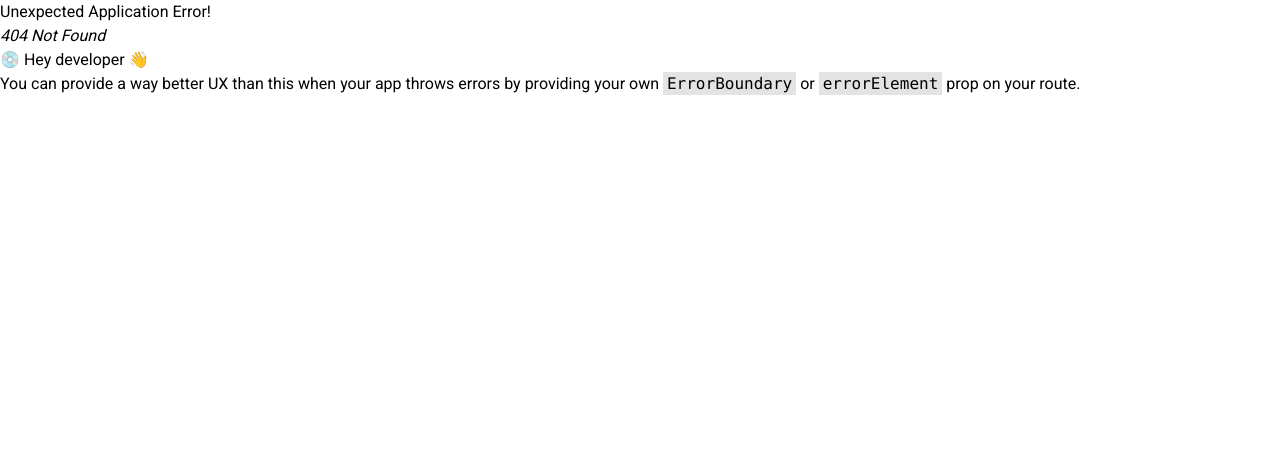
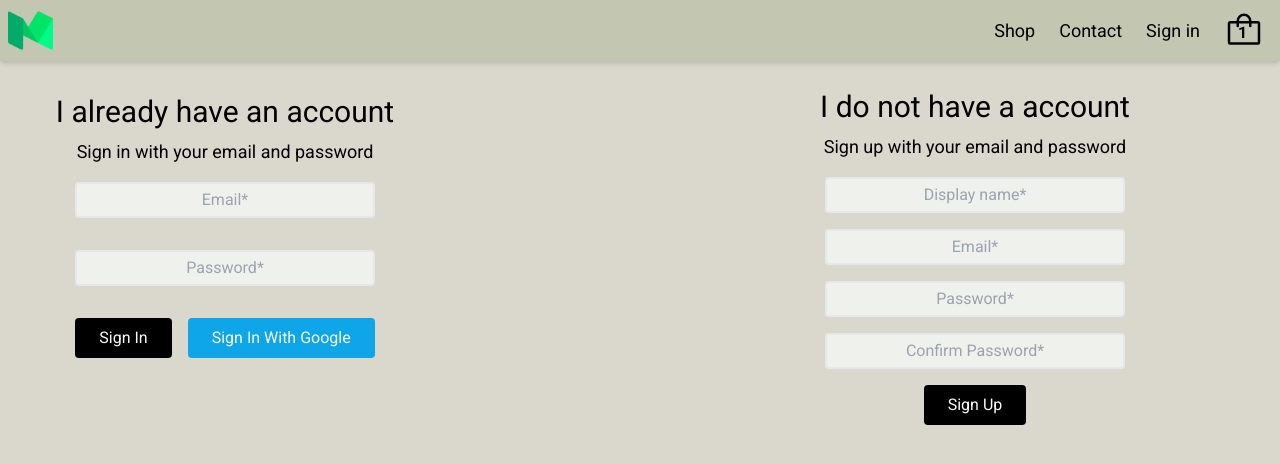
Before and after one commit to LucasDaSilva96/Just-React, a React (Vite) app: page /auth in a window 1280 px wide. Before the commit this address had no page. Shown: the top 464 px of the page. Built offline with nearby package versions, Linux system fonts and the light colour scheme.

Commit message:
Finished the design of the sign-in/sign-up page, divided the form into components & started creating the helper functions regarding firebase-server

```diff
--- a/package.json
+++ b/package.json
@@ -13,6 +13,7 @@
     "firebase": "^10.7.2",
     "react": "^18.2.0",
     "react-dom": "^18.2.0",
+    "react-hot-toast": "^2.4.1",
     "react-router-dom": "^6.21.3"
   },
   "devDependencies": {
--- a/src/App.jsx
+++ b/src/App.jsx
@@ -2,6 +2,8 @@ import Home from "./pages/Home";
 import { RouterProvider, createBrowserRouter } from "react-router-dom";
 import Layout from "./pages/Layout";
 import SignIn from "./pages/SignIn";
+import React from "react";
+import { Toaster } from "react-hot-toast";
 
 const router = createBrowserRouter([
   {
@@ -13,7 +15,7 @@ const router = createBrowserRouter([
         element: <Home />,
       },
       {
-        path: "sign-in",
+        path: "auth",
         element: <SignIn />,
       },
     ],
@@ -21,7 +23,36 @@ const router = createBrowserRouter([
 ]);
 
 function App() {
-  return <RouterProvider router={router} />;
+  return (
+    <React.Fragment>
+      <RouterProvider router={router} />
+      <Toaster
+        position="top-center"
+        gutter={12}
+        containerStyle={{ margin: "8px" }}
+        toastOptions={{
+          success: {
+            duration: 3000,
+            style: {
+              backgroundColor: "#A3B18A",
+            },
+          },
+          error: {
+            duration: 5000,
+            style: {
+              backgroundColor: "#e63946",
+            },
+          },
+          style: {
+            fontSize: "16px",
+            maxWidth: "500px",
+            padding: "16px 24px",
+            color: "var(--color-grey-700)",
+          },
+        }}
+      />
+    </React.Fragment>
+  );
 }
 
 export default App;
--- /dev/null
+++ b/src/components/Button.jsx
@@ -0,0 +1,17 @@
+const BUTTON_TYPE_CLASSES = {
+  google: "text-slate-50 bg-sky-500/100 ",
+  inverted: "text-slate-50 bg-black ",
+};
+
+function Button({ children, buttonType, ...otherProps }) {
+  return (
+    <button
+      className={`py-2 px-6 rounded capitalize transition-all hover:bg-white hover:text-black ${BUTTON_TYPE_CLASSES[buttonType]}`}
+      {...otherProps}
+    >
+      {children}
+    </button>
+  );
+}
+
+export default Button;
--- /dev/null
+++ b/src/components/FormInputField.jsx
@@ -0,0 +1,11 @@
+import React from "react";
+
+function FormInputField({ ...Props }) {
+  return (
+    <div>
+      <input {...Props} />
+    </div>
+  );
+}
+
+export default FormInputField;
--- a/src/components/Header.jsx
+++ b/src/components/Header.jsx
@@ -22,10 +22,7 @@ function Header() {
         <NavLink className="text-lg transition-all hover:underline">
           Contact
         </NavLink>
-        <NavLink
-          to="sign-in"
-          className="text-lg transition-all hover:underline"
-        >
+        <NavLink to="auth" className="text-lg transition-all hover:underline">
           Sign in
         </NavLink>
         <NavLink className="text-lg transition-all">
--- /dev/null
+++ b/src/components/Loader.jsx
@@ -0,0 +1,9 @@
+function Loader() {
+  return (
+    <div className="absolute top-0 left-0 w-full bg-[#afafaf31] backdrop-blur-sm min-h-[100dvh] z-50 flex items-center justify-center">
+      <div className="loader"></div>
+    </div>
+  );
+}
+
+export default Loader;
--- /dev/null
+++ b/src/components/SignInForm.jsx
@@ -0,0 +1,93 @@
+import { useState } from "react";
+import FormInputField from "./FormInputField";
+import Button from "./Button";
+import {
+  createUserDocumentFromAuth,
+  signInWithGooglePopup,
+  signInWith_EmailAndPassword,
+} from "../utils/firebase/firebase.utils";
+import toast from "react-hot-toast";
+import Loader from "./Loader";
+
+const defaultFormFields = {
+  email: "",
+  password: "",
+};
+
+function SignInForm() {
+  const [formField, setFormField] = useState(defaultFormFields);
+  const { email, password } = formField;
+  const [isLoading, setIsLoading] = useState(false);
+
+  const signInWithGoogle = async () => {
+    const { user } = await signInWithGooglePopup();
+    const userDocRef = await createUserDocumentFromAuth(user);
+    console.log(userDocRef);
+  };
+
+  const handleChange = (event) => {
+    const { name, value } = event.target;
+
+    setFormField({ ...formField, [name]: value });
+  };
+
+  const resetFormFields = () => setFormField(defaultFormFields);
+
+  const handleSubmit = async (event) => {
+    event.preventDefault();
+
+    try {
+      setIsLoading(true);
+      const { user } = await signInWith_EmailAndPassword(email, password);
+      console.log(user);
+      resetFormFields();
+    } catch (error) {
+      toast.error(error.code.split("/")[1]);
+    } finally {
+      setIsLoading(false);
+    }
+  };
+
+  if (isLoading) return <Loader />;
+
+  return (
+    <div className="min-h-[326px] flex flex-col items-center gap-2">
+      <h1 className="text-3xl">I already have an account</h1>
+      <p className="text-lg pb-2">Sign in with your email and password</p>
+      <form
+        onSubmit={handleSubmit}
+        className="flex flex-col items-center min-w-[370px] max-w-[550px] gap-8"
+      >
+        <FormInputField
+          placeholder="Email*"
+          required
+          type="email"
+          value={email}
+          name="email"
+          onChange={handleChange}
+          className="py-1 px-1 outline-2  bg-[#eff1ed] border-2 w-[300px] text-center rounded"
+        />
+        <FormInputField
+          placeholder="Password*"
+          required
+          type="password"
+          value={password}
+          name="password"
+          onChange={handleChange}
+          className="py-1 px-1 outline-2  bg-[#eff1ed] border-2 w-[300px] text-center rounded"
+        />
+
+        <div className="flex items-center gap-4">
+          <Button buttonType="inverted" type="submit">
+            Sign in
+          </Button>
+          <Button buttonType="google" type="button" onClick={signInWithGoogle}>
+            Sign in with google
+          </Button>
+        </div>
+      </form>
+    </div>
+  );
+}
+
+export default SignInForm;
--- /dev/null
+++ b/src/components/SignUpForm.jsx
@@ -0,0 +1,116 @@
+import { useState } from "react";
+import toast from "react-hot-toast";
+import {
+  createAuthUserWithEmailAndPassword,
+  createUserDocumentFromAuth,
+} from "../utils/firebase/firebase.utils";
+import FormInputField from "./FormInputField";
+import Loader from "./Loader";
+import Button from "./Button";
+
+const defaultFormFields = {
+  displayName: "",
+  email: "",
+  password: "",
+  confirmPassword: "",
+};
+
+function SignUpForm() {
+  const [formField, setFormField] = useState(defaultFormFields);
+  const { displayName, email, password, confirmPassword } = formField;
+  const [isLoading, setIsLoading] = useState(false);
+
+  const resetFormFields = () => setFormField(defaultFormFields);
+
+  const handleSubmit = async (event) => {
+    event.preventDefault();
+
+    if (password !== confirmPassword) {
+      toast.error("The passwords don't match");
+      return;
+    }
+
+    try {
+      setIsLoading(true);
+      const { user } = await createAuthUserWithEmailAndPassword(
+        email,
+        password
+      );
+
+      await createUserDocumentFromAuth(user, { displayName });
+      toast.success("Account successfully created");
+      resetFormFields();
+    } catch (error) {
+      if (error.code === "auth/email-already-in-use") {
+        toast.error("Cannot create user, email already in use");
+      } else {
+        toast.error(error.code.split("/")[1]);
+      }
+    } finally {
+      setIsLoading(false);
+    }
+  };
+
+  const handleChange = (event) => {
+    const { name, value } = event.target;
+
+    setFormField({ ...formField, [name]: value });
+  };
+
+  if (isLoading) return <Loader />;
+
+  return (
+    <div className="flex flex-col items-center gap-2">
+      <h1 className="text-3xl">I do not have a account</h1>
+      <p className="text-lg pb-2">Sign up with your email and password</p>
+
+      <form
+        onSubmit={handleSubmit}
+        className="flex flex-col items-center min-w-[370px] max-w-[550px] gap-4"
+      >
+        <FormInputField
+          placeholder="Display name*"
+          required
+          type="text"
+          onChange={handleChange}
+          name="displayName"
+          value={displayName}
+          className="py-1 px-1 outline-2  bg-[#eff1ed] border-2 w-[300px] text-center rounded"
+        />
+
+        <FormInputField
+          placeholder="Email*"
+          required
+          type="email"
+          onChange={handleChange}
+          name="email"
+          value={email}
+          className="py-1 px-1 outline-2  bg-[#eff1ed] border-2 w-[300px] text-center rounded"
+        />
+
+        <FormInputField
+          placeholder="Password*"
+          required
+          type="password"
+          name="password"
+          value={password}
+          onChange={handleChange}
+          className="py-1 px-1 outline-2  bg-[#eff1ed] border-2 w-[300px] text-center rounded"
+        />
+        <FormInputField
+          placeholder="Confirm Password*"
+          required
+          type="password"
+          name="confirmPassword"
+          value={confirmPassword}
+          onChange={handleChange}
+          className="py-1 px-1 outline-2  bg-[#eff1ed] border-2 w-[300px] text-center rounded"
+        />
+
+        <Button buttonType="inverted">Sign up</Button>
+      </form>
+    </div>
+  );
+}
+
+export default SignUpForm;
--- a/src/index.css
+++ b/src/index.css
@@ -28,3 +28,23 @@ body {
   -ms-overflow-style: none; /* IE and Edge */
   scrollbar-width: none; /* Firefox */
 }
+
+/* HTML: <div class="loader"></div> */
+.loader {
+  width: 50px;
+  padding: 8px;
+  aspect-ratio: 1;
+  border-radius: 50%;
+  background: #2dc653;
+  --_m: conic-gradient(#0000 10%, #000), linear-gradient(#000 0 0) content-box;
+  -webkit-mask: var(--_m);
+  mask: var(--_m);
+  -webkit-mask-composite: source-out;
+  mask-composite: subtract;
+  animation: l3 1s infinite linear;
+}
+@keyframes l3 {
+  to {
+    transform: rotate(1turn);
+  }
+}
--- a/src/pages/SignIn.jsx
+++ b/src/pages/SignIn.jsx
@@ -1,17 +1,11 @@
-import {
-  createUserDocumentFromAuth,
-  signInWithGooglePopup,
-} from "../utils/firebase/firebase.utils";
+import SignInForm from "../components/SignInForm";
+import SignUpForm from "../components/SignUpForm";
 
 function SignIn() {
-  const logGoogleUser = async () => {
-    const { user } = await signInWithGooglePopup();
-    const userDocRef = await createUserDocumentFromAuth(user);
-  };
   return (
-    <div>
-      Sign In page
-      <button onClick={logGoogleUser}>Sign in</button>
+    <div className="w-full max-w-[1200px] flex items-center justify-between flex-wrap px-10 py-4">
+      <SignInForm />
+      <SignUpForm />
     </div>
   );
 }
--- a/src/utils/firebase/firebase.utils.js
+++ b/src/utils/firebase/firebase.utils.js
@@ -4,9 +4,12 @@ import {
   signInWithRedirect,
   signInWithPopup,
   GoogleAuthProvider,
+  createUserWithEmailAndPassword,
+  signInWithEmailAndPassword,
 } from "firebase/auth";
 
 import { getFirestore, doc, getDoc, setDoc } from "firebase/firestore";
+import toast from "react-hot-toast";
 
 const firebaseConfig = {
   apiKey: "AIzaSyDpZiSgkky0PIMfLmLM2jVOQOmk8WTNtFg",
@@ -20,18 +23,24 @@ const firebaseConfig = {
 // Initialize Firebase
 const firebaseApp = initializeApp(firebaseConfig);
 
-const provider = new GoogleAuthProvider();
+const googleProvider = new GoogleAuthProvider();
 
-provider.setCustomParameters({
+googleProvider.setCustomParameters({
   prompt: "select_account",
 });
 
 export const auth = getAuth();
-export const signInWithGooglePopup = () => signInWithPopup(auth, provider);
+export const signInWithGooglePopup = () =>
+  signInWithPopup(auth, googleProvider);
+export const signInWithGoogleRedirect = () =>
+  signInWithRedirect(auth, googleProvider);
 
 export const db = getFirestore();
 
-export const createUserDocumentFromAuth = async (userAuth) => {
+export async function createUserDocumentFromAuth(
+  userAuth,
+  additionalInformation = {}
+) {
   const userDocRef = doc(db, "users", userAuth.uid);
 
   const userSnapshot = await getDoc(userDocRef);
@@ -45,6 +54,7 @@ export const createUserDocumentFromAuth = async (userAuth) => {
         displayName,
         email,
         createAt,
+        ...additionalInformation,
       });
     } catch (error) {
       console.log("Error creating the user", error);
@@ -52,4 +62,16 @@ export const createUserDocumentFromAuth = async (userAuth) => {
   }
 
   return userDocRef;
+}
+
+export const createAuthUserWithEmailAndPassword = async (email, password) => {
+  if (!email || !password) {
+    return;
+  }
+  return await createUserWithEmailAndPassword(auth, email, password);
 };
+
+export const signInWith_EmailAndPassword = async (email, password) => {
+  if (!email || !password) return;
+  return await signInWithEmailAndPassword(auth, email, password);
+};
```
Also changed, not shown: 1 other file (tests, documents, lock files or other folders).
